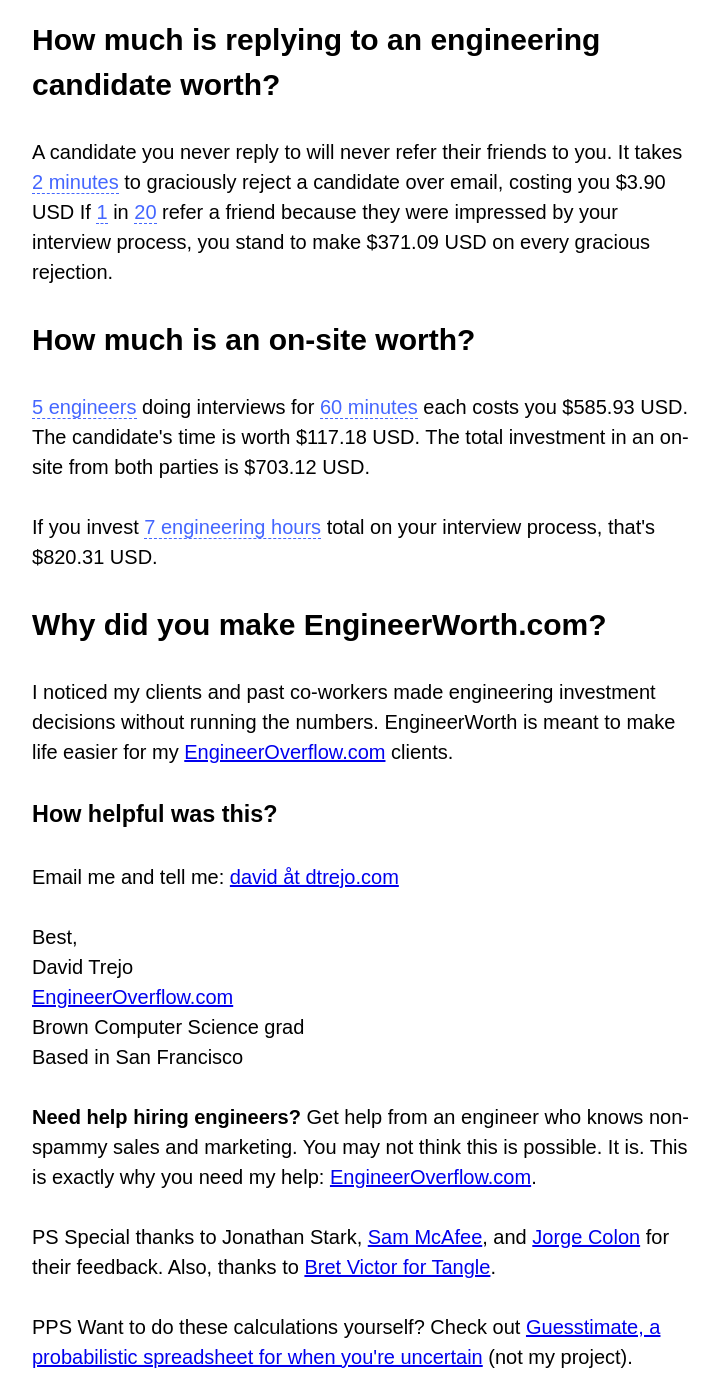
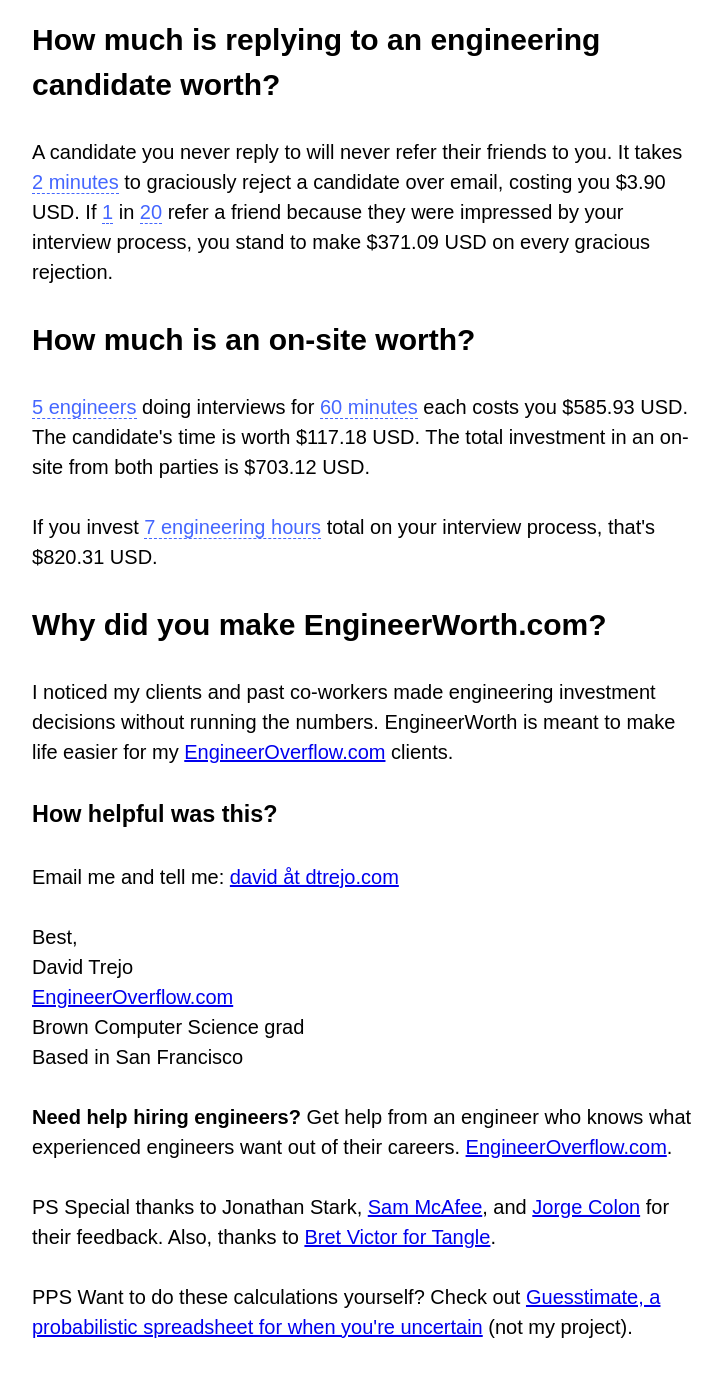
Before and after one commit to DTrejo/engineerworth.com, a website: page public/index.html in a window 1280 px wide. Shown: the part 2940-4315 px from the top of the page, without its empty margins (278-1000 px from the left). Drawn offline with nearby package versions, Linux system fonts and the light colour scheme; files that its build step writes are made by us from their sources.

Commit message:
change footer phrasing and typos

```diff
--- a/public/index.html
+++ b/public/index.html
@@ -41,7 +41,7 @@
 <!-- TODO:
   I noticed my clients and past co-workers made engineering investment decisions without running the numbers.
   TODO: improve copy in general.
-  TODO: improve CSS.
+  TODO: improve CSS. de-emphasize unimportant links.
 -->
 
 <h1>Are you getting the most value from your engineering time?</h1>
@@ -186,7 +186,7 @@
   It takes
   <span data-var="minsToReply" class="TKAdjustableNumber" data-min="1" data-max="15"> minutes</span>
   to graciously reject a candidate over email, costing you
-  $<span data-var="reply" data-format="commas"> USD</span>
+  $<span data-var="reply" data-format="commas"> USD</span>.
   If
   <span data-var="numRejectsWhoRefer" class="TKAdjustableNumber" data-min="1" data-max="15"></span>
   in
@@ -239,7 +239,7 @@
   Based in San Francisco<br>
 
 <p>
-  <strong>Need help hiring engineers?</strong> Get help from an engineer who knows non-spammy sales and marketing. You may not think this is possible. It is. This is exactly why you need my help: <a href="http://engineeroverflow.com">EngineerOverflow.com</a>.<br>
+  <strong>Need help hiring engineers?</strong> Get help from an engineer who knows what experienced engineers want out of their careers.<!-- non-spammy sales and marketing. You may not think this is possible. It is. This is exactly why you need my help: -->  <a href="http://engineeroverflow.com">EngineerOverflow.com</a>.<br>
   <!-- I help profitable, bootstrapped CTOs to hire engineers. I do this well because I'm an engineer who knows marketing—not a recruiter. -->
   <!-- I'm an engineer who helps CTOs hire engineers. I market in pleasant way that's not spammy and not salesy—it turns out that other engineers love this. -->
 </p>
```
